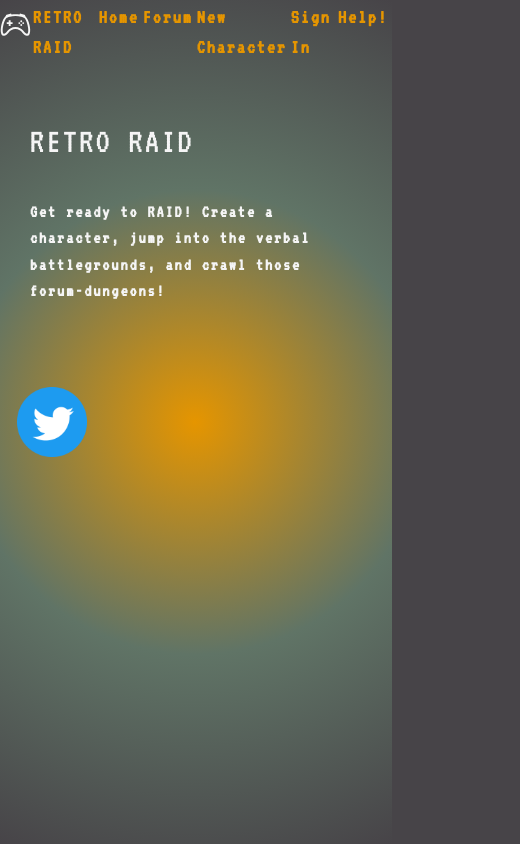
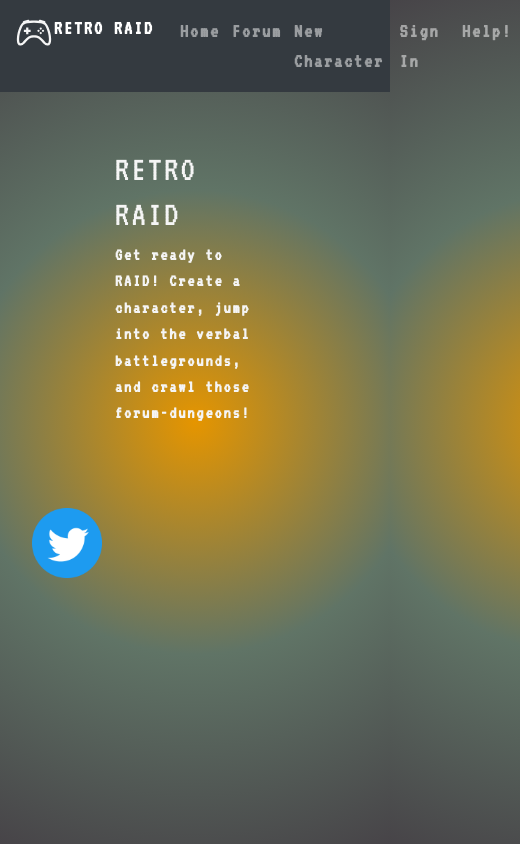
Before and after one commit to Azambik/retro-raid, a React (Create React App) app in the folder client/: page / in a window 390 px wide. Shown: the whole page, 520 px wide, since content can reach past the window. Built offline with nearby package versions, Linux system fonts and the light colour scheme.

Commit message:
link to r-b cdn was missing, added and adjusted spacing. Working on responsiveness now

```diff
--- a/client/public/index.html
+++ b/client/public/index.html
@@ -24,6 +24,12 @@
       work correctly both with client-side routing and a non-root public URL.
       Learn how to configure a non-root public URL by running `npm run build`.
     -->
+    <link
+  rel="stylesheet"
+  href="https://cdn.jsdelivr.net/npm/bootstrap@4.6.0/dist/css/bootstrap.min.css"
+  integrity="sha384-B0vP5xmATw1+K9KRQjQERJvTumQW0nPEzvF6L/Z6nronJ3oUOFUFpCjEUQouq2+l"
+  crossorigin="anonymous"
+/>
     <title>React App</title>
   </head>
   <body>
--- a/client/src/components/Footer/index.js
+++ b/client/src/components/Footer/index.js
@@ -12,7 +12,7 @@ function Footer() {
             <Row>
                 <Col>
                 <a href="https://www.twitter.com/RR_Dev_Team">
-                    <img className="thumbnail-logo"
+                    <img className="thumbnail-logo footerrow"
                     src={Twitter}
                     alt="Twitter Profile Link"/>
                 </a>
--- a/client/src/components/Header/index.js
+++ b/client/src/components/Header/index.js
@@ -1,7 +1,10 @@
-import React, { useEffect } from 'react';
+import React, { useEffect, useState, useRef } from 'react';
 import Navbar from 'react-bootstrap/Navbar'
 import Nav from 'react-bootstrap/Nav'
 import * as Icon from 'react-bootstrap-icons';
+import Tooltip from 'react-bootstrap/Tooltip';
+import Overlay from 'react-bootstrap/Overlay';
+
 
 function Header({ currentPage, setCurrentPage }) {
     const pages = [
@@ -16,11 +19,19 @@ function Header({ currentPage, setCurrentPage }) {
         document.title = currentPage;
     }, [currentPage]);
 
+    const [show, setShow] = useState(false);
+    const target = useRef(null);
+
     //when user clicks on controller, timer begins to enter konami code, if successful, toast pops up and sends pre-filled out message to Dev Team
   return (
         <Navbar bg="dark" variant="dark">
             <Nav className="navbox">
-                <Icon.Controller size={50} />
+                <Icon.Controller className='navActive' ref={target} onClick={() => setShow(!show)} size={50} />
+                <Overlay target={target.current} show={show} placement="right">
+                    {(props) => (
+                        <Tooltip id="overlay-example" {...props}>Konami!</Tooltip>
+                    )}
+                </Overlay>
                 <Navbar.Brand href="/">RETRO RAID</Navbar.Brand>
                 { pages.map( link =>(
                     <Nav.Link className={`${currentPage === link && 'navActive'}`} key={link}>
--- a/client/src/components/Help/index.js
+++ b/client/src/components/Help/index.js
@@ -1,9 +1,8 @@
 import React, { useState } from 'react';
 import Button from 'react-bootstrap/Button'
-//Add in utils folder later
+import Container from 'react-bootstrap/Container'
 import { validateEmail } from '../../utils/helpers';
-/* Select a font with group to match theme
-import '../../fonts/NewTegomin-Regular.ttf';*/
+
 
 function Help() {
   const [formState, setFormState] = useState({ name: '', email: '', message: '' });
@@ -38,8 +37,8 @@ function Help() {
   };
 
   return (
-    <section>
-      <h1 data-testid="h1tag">Need Help?</h1>
+    <Container center>
+      <h1>Need Help?</h1>
       <h4>Reach out to ask the Retro Raid Dev Team!</h4>
       <form id="contact-form" onSubmit={handleSubmit}>
         <div>
@@ -59,9 +58,9 @@ function Help() {
             <p className="error-text">{errorMessage}</p>
           </div>
         )}
-        <Button variant="outline-light" type="submit">Release the Electronic Carrier Pigeon!</Button>
+        <Button variant="outline-light" type="submit">Send Message!</Button>
       </form>
-    </section>
+    </Container>
   );
 }
 
--- a/client/src/components/Signup/index.js
+++ b/client/src/components/Signup/index.js
@@ -49,16 +49,12 @@ const Signup = () => {
   };
 
   return (
-    <>
-      {/* This is needed for the validation functionality above */}
-      <Form noValidate validated={validated} onSubmit={handleFormSubmit} className="signupform">
+      <Form noValidate validated={validated} onSubmit={handleFormSubmit}>
         {/* show alert if server response is bad */}
         <Alert dismissible onClose={() => setShowAlert(false)} show={showAlert} variant='danger'>
-         {/* Small thing We may want to edit the newb part. Its funny but may come off as less profesional.*/}
-          Your character wasn't created, sorry newb!
+          Character not created.
         </Alert>
-
-        <Form.Group  className="formbox">
+        <Form.Group className="formbox">
           <Form.Label htmlFor='userName'>What's your name?</Form.Label>
           <Form.Control
             type='text'
@@ -96,11 +92,11 @@ const Signup = () => {
         <Button
           disabled={!(userFormData.userName && userFormData.email && userFormData.password)}
           type='submit'
-          variant='success'>
+          variant='success'
+          >
           Create and Raid!
         </Button>
       </Form>
-    </>
   );
 };
 
--- a/client/src/index.css
+++ b/client/src/index.css
@@ -2,7 +2,7 @@
 main {
 	margin: 0 auto;
 	max-width: 100%;
-  padding: 50px 30px;
+  padding: 50px 100px;
 
 
 }
@@ -114,8 +114,9 @@ button {
   border: none;
   outline: none;
   cursor: pointer;
-  margin: 0 1px;
+  margin: 0 200px;
   background-color: var(--secondary);
+  width: 25%;
 }
 
 button:hover {
@@ -298,7 +299,7 @@ a {
 }
 
 .navActive {
-  color: var(--secondary);
+  color: whitesmoke;
 }
 
 .thumbnail-logo {
--- a/client/src/index.js
+++ b/client/src/index.js
@@ -1,9 +1,9 @@
 import React from 'react';
 import ReactDOM from 'react-dom';
-import './index.css';
 import App from './App';
 import reportWebVitals from './reportWebVitals';
-
+import 'bootstrap/dist/css/bootstrap.min.css'
+import './index.css';
 
 ReactDOM.render(
   <React.StrictMode>
--- a/client/src/pages/Forum.js
+++ b/client/src/pages/Forum.js
@@ -48,7 +48,7 @@ const Forum = ({}) => {
         <main>
             <div className='flex-row justify-space-between'>
                 <div>
-                   <h2>Chose your dungeon</h2>
+                   <h2>Choose your Dungeon...</h2>
                    {forum.map(item => (
                     <button
                     key={item._id}
```
